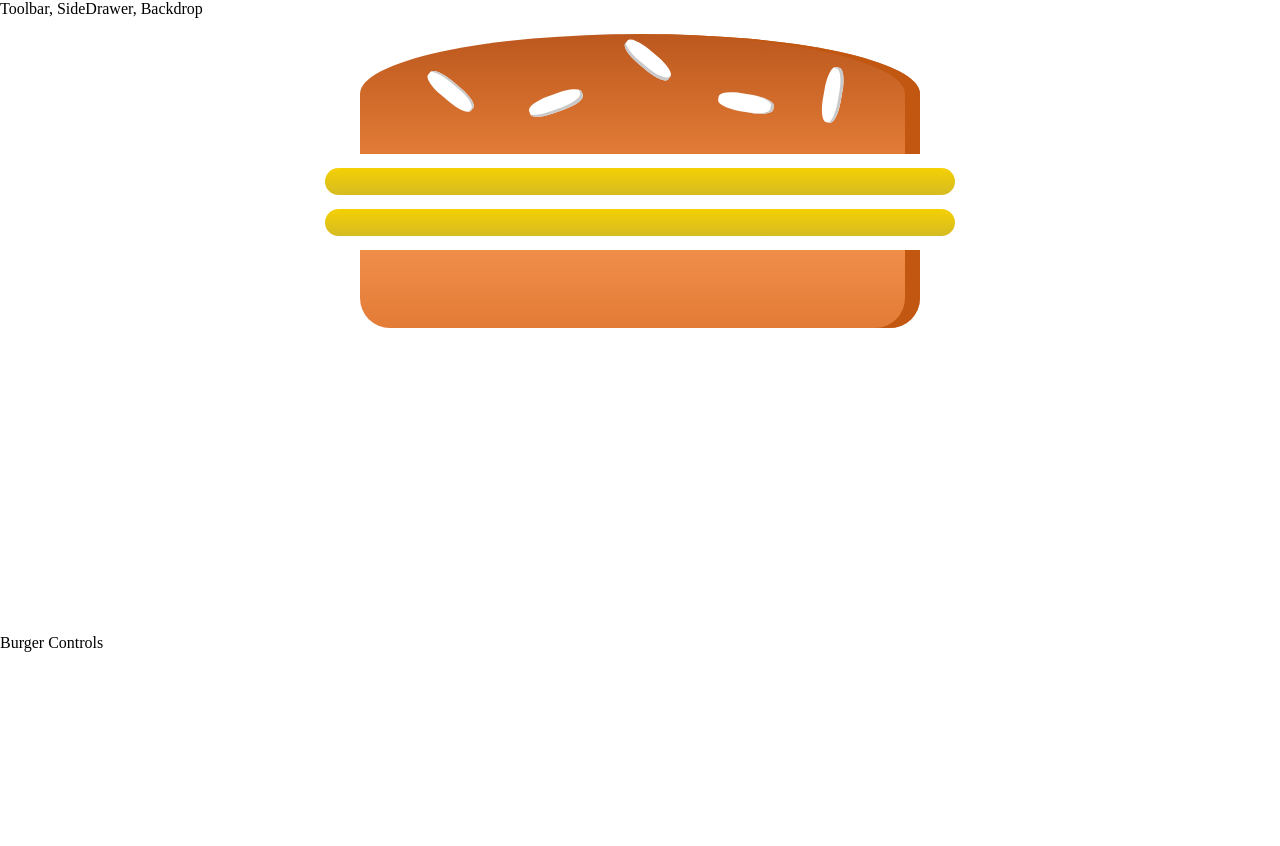
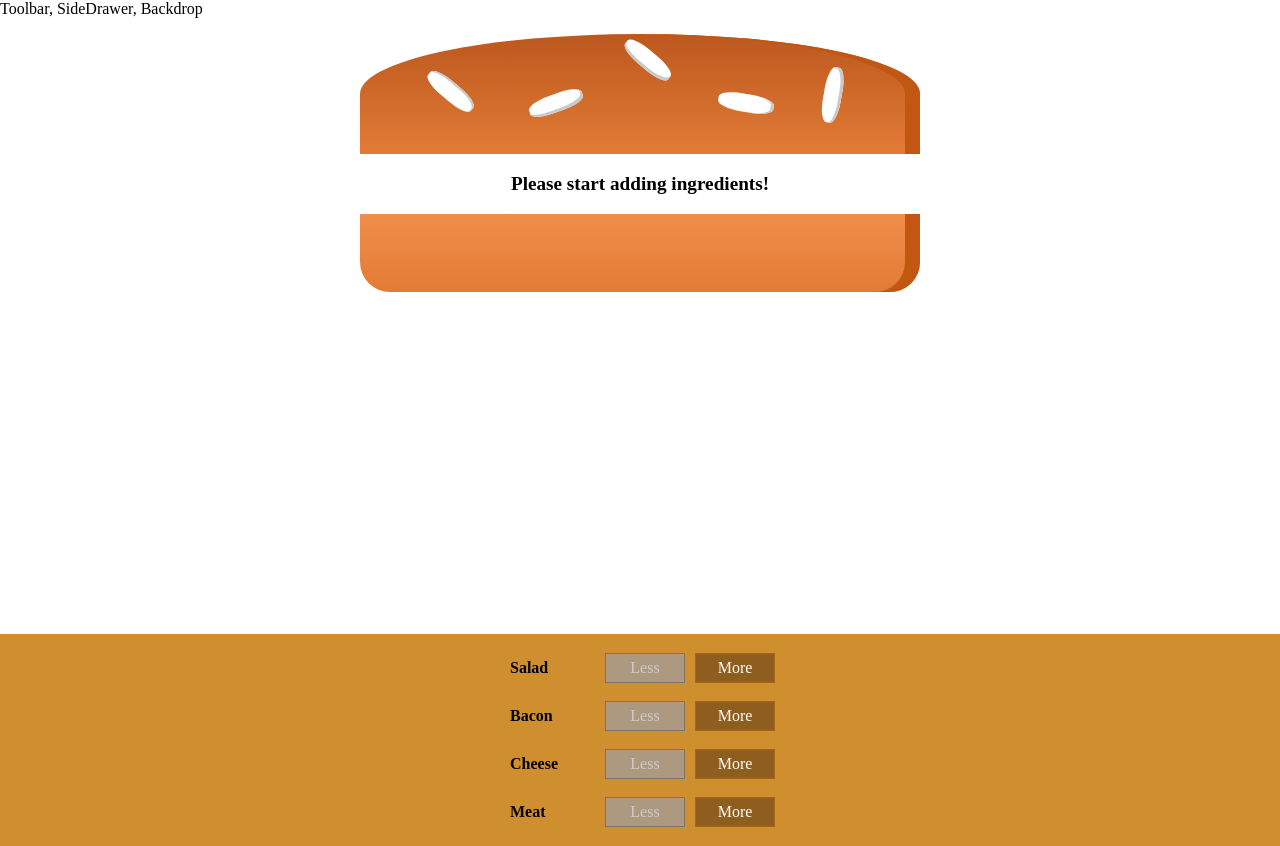
Before and after one commit to itsaiub/react-burgerbuilder, a React (Create React App) app: page / in a window 1280 px wide. Before the commit the page ends 800 px from the top, so only its background shows below. Built offline with nearby package versions, Linux system fonts and the light colour scheme.

Commit message:
adding and removing ingredient

```diff
--- a/src/components/Burger/BuildControls/BuildControl/BuildControl.js
+++ b/src/components/Burger/BuildControls/BuildControl/BuildControl.js
@@ -1,14 +1,18 @@
-import React from 'react'
-import './BuildControl.css'
+import React from "react";
+import "./BuildControl.css";
 
-const BuildControl = (props) => {
+const BuildControl = ({ label, added, removed, disabled }) => {
   return (
-    <div className='BuildControl'>
-      <div className='Label'>{props.label}</div>
-      <button className='Less'>Less</button>
-      <button className="More">More</button>
+    <div className="BuildControl">
+      <div className="Label">{label}</div>
+      <button onClick={removed} disabled={disabled} className="Less">
+        Less
+      </button>
+      <button onClick={added} className="More">
+        More
+      </button>
     </div>
-  )
-}
+  );
+};
 
-export default BuildControl
+export default BuildControl;
--- a/src/components/Burger/BuildControls/BuildControls.js
+++ b/src/components/Burger/BuildControls/BuildControls.js
@@ -1,12 +1,28 @@
 import React from "react";
-import BuildControl from './BuildControl/BuildControl'
-import './BuildControls.css'
+import BuildControl from "./BuildControl/BuildControl";
+import "./BuildControls.css";
 
-const BuildControls = props => {
+const controls = [
+  { label: "Salad", type: "salad" },
+  { label: "Bacon", type: "bacon" },
+  { label: "Cheese", type: "cheese" },
+  { label: "Meat", type: "meat" }
+];
+
+const BuildControls = ({ ingredientAdded, ingredientRemoved, disabled }) => {
   return (
-    <div className='BuildControls'>
-
-    </div>)
+    <div className="BuildControls">
+      {controls.map(ctrl => (
+        <BuildControl
+          key={ctrl.label}
+          label={ctrl.label}
+          added={() => ingredientAdded(ctrl.type)}
+          removed={() => ingredientRemoved(ctrl.type)}
+          disabled={disabled[ctrl.type]}
+        />
+      ))}
+    </div>
+  );
 };
 
 export default BuildControls;
--- a/src/containers/BurgerBuilder/BurgerBuilder.js
+++ b/src/containers/BurgerBuilder/BurgerBuilder.js
@@ -1,20 +1,77 @@
 import React, { Component } from "react";
 import Burger from "../../components/Burger/Burger";
+import BuildControls from "../../components/Burger/BuildControls/BuildControls";
+
+const INGREDIENTS_PRICE = {
+  salad: 0.5,
+  cheese: 0.4,
+  meat: 1.3,
+  bacon: 0.7
+};
+
 class BurgerBuilder extends Component {
   state = {
     ingredients: {
       salad: 0,
       bacon: 0,
-      cheese: 2,
+      cheese: 0,
       meat: 0
+    },
+    totalPrice: 4
+  };
+
+  addIngredientHandler = type => {
+    const oldCount = this.state.ingredients[type];
+    const updatedCount = oldCount + 1;
+    const updatedIngredients = {
+      ...this.state.ingredients
+    };
+    updatedIngredients[type] = updatedCount;
+    const priceAddition = INGREDIENTS_PRICE[type];
+    const oldPrice = this.state.totalPrice;
+    const newPrice = oldPrice + priceAddition;
+    this.setState({
+      ingredients: updatedIngredients,
+      totalPrice: newPrice
+    });
+  };
+
+  removeIngredientHandler = type => {
+    const oldCount = this.state.ingredients[type];
+    if(oldCount <= 0) {
+      return;
     }
+    const updatedCount = oldCount - 1;
+    const updatedIngredients = { ...this.state.ingredients };
+    updatedIngredients[type] = updatedCount;
+    const priceDeduction = INGREDIENTS_PRICE[type];
+    const oldPrice = this.state.totalPrice;
+    if(oldPrice <= priceDeduction) {
+      return;
+    }
+    const newPrice = oldPrice - priceDeduction;
+    this.setState({
+      ingredients: updatedIngredients,
+      totalPrice: newPrice
+    });
   };
 
   render() {
+    const disabledInfo = {
+      ...this.state.ingredients
+    };
+    for(let key in disabledInfo) {
+      disabledInfo[key] = disabledInfo[key] <= 0;
+    }
+
     return (
       <React.Fragment>
         <Burger ingredients={this.state.ingredients} />
-        <div>Burger Controls</div>
+        <BuildControls
+          ingredientAdded={this.addIngredientHandler}
+          ingredientRemoved={this.removeIngredientHandler}
+          disabled={disabledInfo}
+        />
       </React.Fragment>
     );
   }
```
